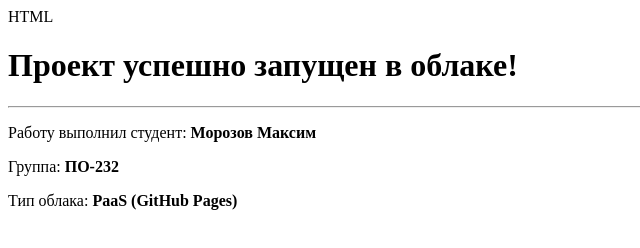
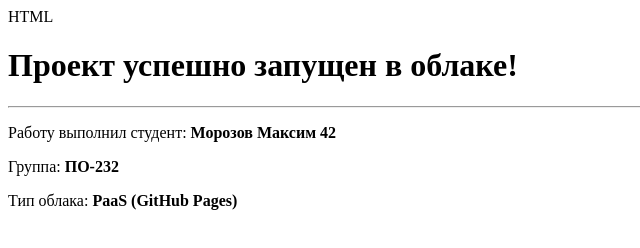
Before and after one commit to Maksim042/sait, a plain HTML site: page index.html in a window 1280 px wide. Shown: the full height of the page, 0-640 px from the left. Drawn offline with Linux system fonts and the light colour scheme.

Commit message:
Update index.html

```diff
--- a/index.html
+++ b/index.html
@@ -8,7 +8,7 @@ HTML
 <body>
 <h1>Проект успешно запущен в облаке!</h1>
 <hr>
-<p>Работу выполнил студент: <strong>Морозов Максим</strong></p>
+<p>Работу выполнил студент: <strong>Морозов Максим 42 </strong></p>
 <p>Группа: <strong>ПО-232</strong></p>
 <p>Тип облака: <strong>PaaS (GitHub Pages)</strong></p>
 </body>
```
